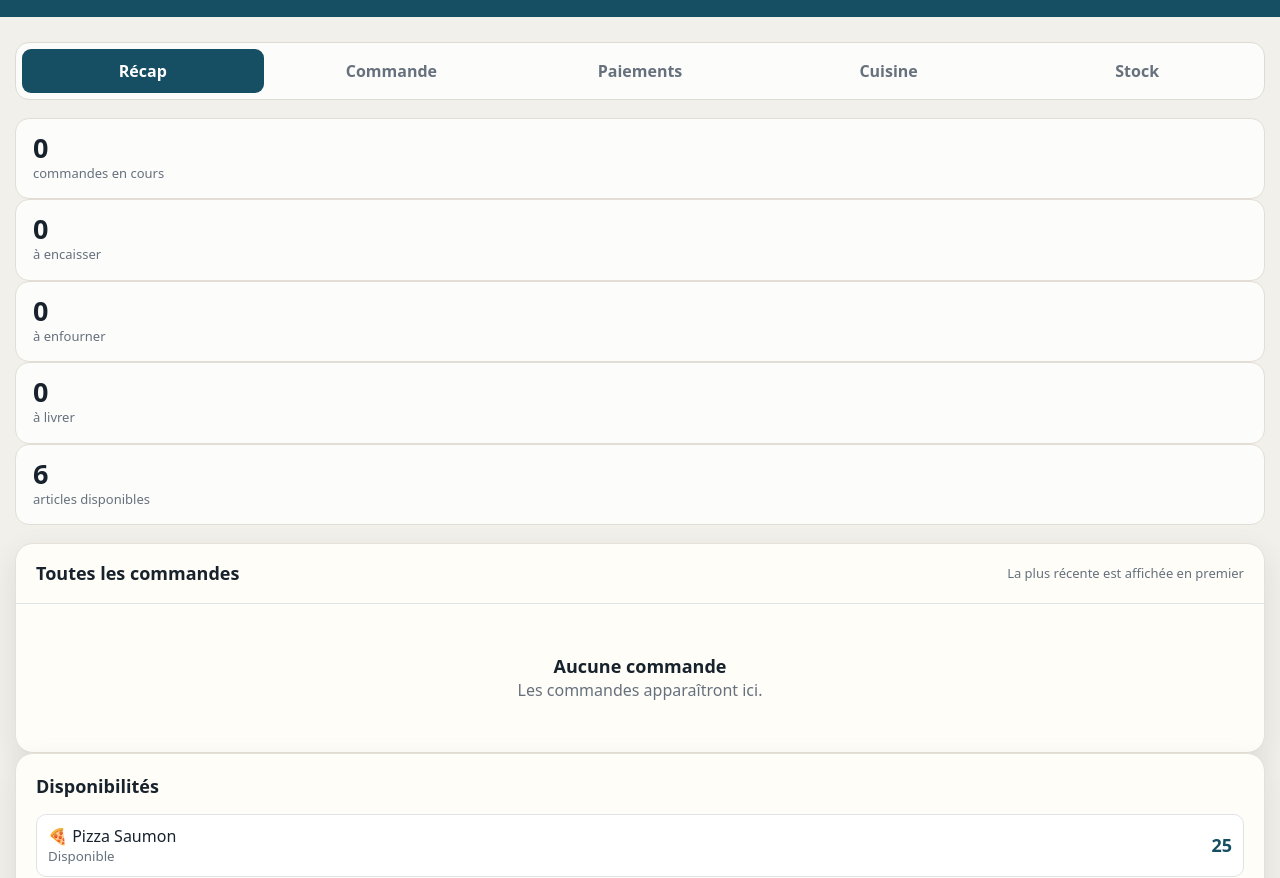
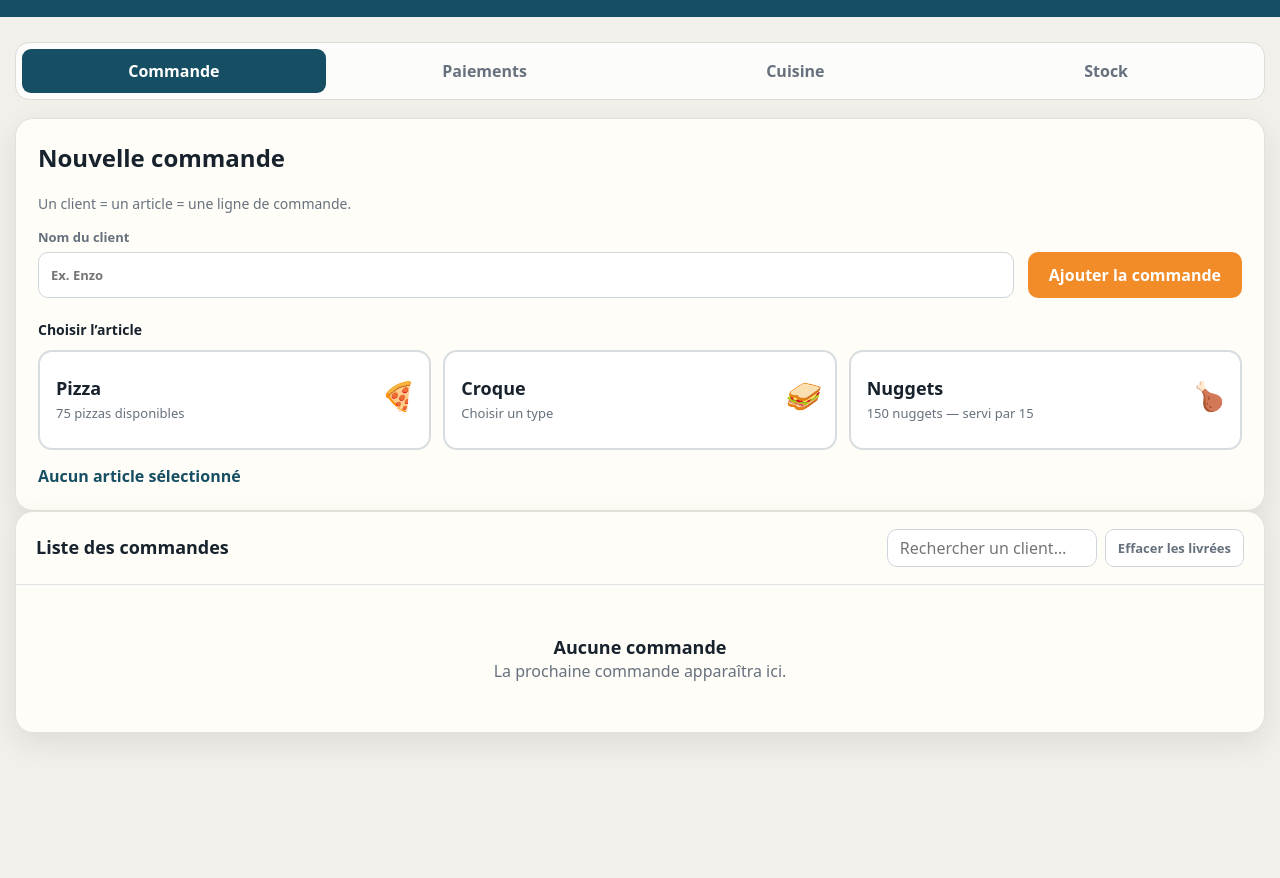
Before and after one commit to Enz5368/Kfet, a plain HTML site: page index.html in a window 1280 px wide. Shown: the part 74-952 px from the top of the page. After the commit the page ends 862 px from the top, so only its background shows below. Drawn offline with Linux system fonts and the light colour scheme.

Commit message:
Retire le récapitulatif global des onglets

```diff
--- a/index.html
+++ b/index.html
@@ -11,11 +11,9 @@
 <body>
   <header class="top"><div class="brand"><div class="logo">☕</div><div><h1>La Cafétéria</h1><p class="sub">Suivi des commandes</p></div></div><div id="clock"></div></header>
   <main>
-    <nav class="tabs"><button class="tab active" data-tab="recap">Récap</button><button class="tab" data-tab="orders">Commande</button><button class="tab" data-tab="payments">Paiements</button><button class="tab" data-tab="kitchen">Cuisine</button><button class="tab" data-tab="stock">Stock</button></nav>
-    <section class="stats active" data-pane="recap"><div class="stat"><b id="sActive">0</b><span>commandes en cours</span></div><div class="stat"><b id="sUnpaid">0</b><span>à encaisser</span></div><div class="stat"><b id="sOven">0</b><span>à enfourner</span></div><div class="stat"><b id="sDeliver">0</b><span>à livrer</span></div><div class="stat"><b id="sStock">0</b><span>articles disponibles</span></div></section>
-    <section class="recap active" data-pane="recap"><div class="panel"><div class="head"><h2>Toutes les commandes</h2><span>La plus récente est affichée en premier</span></div><div class="table-wrap"><table id="recapTable"><thead><tr><th>N°</th><th>Client</th><th>Commande</th><th>État</th></tr></thead><tbody id="recapList"></tbody></table><div id="recapEmpty" class="empty" hidden><b>Aucune commande</b>Les commandes apparaîtront ici.</div></div></div><aside class="panel side"><h2>Disponibilités</h2><div id="recapStock"></div></aside></section>
-    <section class="panel pad" data-pane="orders"><h2>Nouvelle commande</h2><p class="help">Un client = un article = une ligne de commande.</p><form id="orderForm"><div class="form-top"><label class="field">Nom du client<input id="client" type="text" placeholder="Ex. Enzo" required autocomplete="off"></label><button class="primary" type="submit">Ajouter la commande</button></div><p class="choice-title">Choisir l’article</p><div class="cards"><button class="choice" data-category="pizza" type="button"><i class="emoji">🍕</i><strong>Pizza</strong><span id="pizzaTotal"></span></button><button class="choice" data-category="croque" type="button"><i class="emoji">🥪</i><strong>Croque</strong><span id="croqueTotal"></span></button><button class="choice" data-product="nuggets" type="button"><i class="emoji">🍗</i><strong>Nuggets</strong><span id="nuggetTotal"></span></button></div><div id="pizzaPicker" class="picker" hidden><h3>Choisir la pizza</h3><p>Toutes les pizzas sont visibles ici.</p><div id="pizzaChoices" class="pizza-grid"></div></div><div id="croquePicker" class="picker" hidden><h3>Choisir le croque</h3><p>Les croques sont servis par 2.</p><div id="croqueChoices" class="pizza-grid"></div></div><p id="selection" class="selection">Aucun article sélectionné</p></form></section>
-    <section class="panel" data-pane="orders"><div class="head"><h2>Liste des commandes</h2><div class="tools"><input id="search" type="text" placeholder="Rechercher un client…"><button class="quiet" id="clearDone" type="button">Effacer les livrées</button></div></div><div class="table-wrap"><table id="ordersTable"><thead><tr><th>N°</th><th>Client</th><th>Commande</th><th>Payé</th><th>Enfourné</th><th>Livré</th><th></th></tr></thead><tbody id="orderList"></tbody></table><div id="orderEmpty" class="empty" hidden><b>Aucune commande</b>La prochaine commande apparaîtra ici.</div></div></section>
+    <nav class="tabs"><button class="tab active" data-tab="orders">Commande</button><button class="tab" data-tab="payments">Paiements</button><button class="tab" data-tab="kitchen">Cuisine</button><button class="tab" data-tab="stock">Stock</button></nav>
+    <section class="panel pad active" data-pane="orders"><h2>Nouvelle commande</h2><p class="help">Un client = un article = une ligne de commande.</p><form id="orderForm"><div class="form-top"><label class="field">Nom du client<input id="client" type="text" placeholder="Ex. Enzo" required autocomplete="off"></label><button class="primary" type="submit">Ajouter la commande</button></div><p class="choice-title">Choisir l’article</p><div class="cards"><button class="choice" data-category="pizza" type="button"><i class="emoji">🍕</i><strong>Pizza</strong><span id="pizzaTotal"></span></button><button class="choice" data-category="croque" type="button"><i class="emoji">🥪</i><strong>Croque</strong><span id="croqueTotal"></span></button><button class="choice" data-product="nuggets" type="button"><i class="emoji">🍗</i><strong>Nuggets</strong><span id="nuggetTotal"></span></button></div><div id="pizzaPicker" class="picker" hidden><h3>Choisir la pizza</h3><p>Toutes les pizzas sont visibles ici.</p><div id="pizzaChoices" class="pizza-grid"></div></div><div id="croquePicker" class="picker" hidden><h3>Choisir le croque</h3><p>Les croques sont servis par 2.</p><div id="croqueChoices" class="pizza-grid"></div></div><p id="selection" class="selection">Aucun article sélectionné</p></form></section>
+    <section class="panel active" data-pane="orders"><div class="head"><h2>Liste des commandes</h2><div class="tools"><input id="search" type="text" placeholder="Rechercher un client…"><button class="quiet" id="clearDone" type="button">Effacer les livrées</button></div></div><div class="table-wrap"><table id="ordersTable"><thead><tr><th>N°</th><th>Client</th><th>Commande</th><th>Payé</th><th>Enfourné</th><th>Livré</th><th></th></tr></thead><tbody id="orderList"></tbody></table><div id="orderEmpty" class="empty" hidden><b>Aucune commande</b>La prochaine commande apparaîtra ici.</div></div></section>
     <section class="panel" data-pane="payments"><div class="head"><h2>Poste paiements</h2><span>Cliquer dès que le client a payé</span></div><div class="table-wrap"><table id="payTable"><thead><tr><th>N°</th><th>Client</th><th>Commande</th><th>État</th></tr></thead><tbody id="payList"></tbody></table><div id="payEmpty" class="empty" hidden><b>Aucun paiement en attente</b></div></div></section>
     <section class="panel pad" data-pane="kitchen"><div class="head"><h2>Cuisine</h2><span>Chaque commande est rangée par type de produit</span></div><div class="kitchen-grid"><section class="kitchen-column"><h2>🍕 Pizzas</h2><div id="kPizza"></div></section><section class="kitchen-column"><h2>🥪 Croques</h2><div id="kCroque"></div></section><section class="kitchen-column"><h2>🍗 Nuggets</h2><div id="kNuggets"></div></section></div></section>
     <section class="panel" data-pane="stock"><div class="head"><h2>Stock et disponibilités</h2><span>Synchronisé automatiquement avec les commandes</span></div><form id="addPizza" class="stock-form"><label class="field">Nom de la nouvelle pizza<input id="newPizza" type="text" placeholder="Ex. Margherita" required></label><label class="field">Stock initial<input id="newPizzaQty" type="number" min="0" value="0" required></label><button class="primary" type="submit">Ajouter la pizza</button></form><div id="stockGrid" class="stock-grid"></div><p class="note">Les pizzas et nuggets retirent leur stock à la validation. Les croques se gèrent uniquement avec En stock / Pas en stock.</p></section>
@@ -39,8 +37,6 @@
     function render(){
       const q=$('#search').value.trim().toLocaleLowerCase('fr');const shown=orders.filter(o=>o.client.toLocaleLowerCase('fr').includes(q));
       $('#orderList').innerHTML=shown.map(o=>`<tr class="${o.delivered?'done-row':''}"><td class="num">${o.number}</td><td class="client"><strong>${esc(o.client)}</strong><small>${o.time}</small></td><td class="item">${esc(item(o))}</td><td>${o.paid?'✓ Payé':'En attente'}</td><td>${o.baked?'✓ Enfourné':'À préparer'}</td><td>${check(o,'delivered','Livré',!o.baked)}</td><td><button class="del" data-action="delete" data-id="${o.id}">×</button></td></tr>`).join('');$('#ordersTable').hidden=!shown.length;$('#orderEmpty').hidden=!!shown.length;
-      const active=orders.filter(o=>!o.delivered);$('#sActive').textContent=active.length;$('#sUnpaid').textContent=active.filter(o=>!o.paid).length;$('#sOven').textContent=active.filter(o=>!o.baked).length;$('#sDeliver').textContent=active.filter(o=>o.baked).length;$('#sStock').textContent=products().filter(p=>available(p.id)).length;
-      $('#recapList').innerHTML=orders.map(o=>`<tr class="${o.delivered?'done-row':''}"><td class="num">${o.number}</td><td class="client"><strong>${esc(o.client)}</strong><small>${o.time}</small></td><td class="item">${esc(item(o))}</td><td>${status(o)}</td></tr>`).join('');$('#recapTable').hidden=!orders.length;$('#recapEmpty').hidden=!!orders.length;
       const unpaid=orders.filter(o=>!o.paid&&!o.delivered);$('#payList').innerHTML=unpaid.map(o=>`<tr><td class="num">${o.number}</td><td class="client"><strong>${esc(o.client)}</strong><small>${o.time}</small></td><td class="item">${esc(item(o))}</td><td>${check(o,'paid','Marquer payé')}</td></tr>`).join('');$('#payTable').hidden=!unpaid.length;$('#payEmpty').hidden=!!unpaid.length;
       ['pizza','croque','nuggets'].forEach(type=>{$('#k'+type[0].toUpperCase()+type.slice(1)).innerHTML=orders.filter(o=>!o.delivered&&info(orderId(o)).type===type).map(o=>`<article class="ticket"><strong>${esc(o.client)}</strong><p>${esc(item(o))}</p>${check(o,'baked','Enfourné')}</article>`).join('')||'<p class="help">Aucune commande.</p>'});
       renderStock();renderChoices();
@@ -53,7 +49,7 @@
       $('#croqueChoices').innerHTML=['croqueChevre','croqueJambon'].map(id=>`<button class="pizza ${selected===id?'selected':''}" type="button" data-product="${id}" ${available(id)?'':'disabled'}><i class="emoji">🥪</i><strong>${info(id).name.replace('Croque ','').replace(' (×2)','')}</strong><span class="available">${available(id)?'✓ En stock':'❌ Pas en stock'}</span></button>`).join('');
       $('#selection').textContent=selected?'Sélection : '+info(selected).name:'Aucun article sélectionné';
     }
-    function renderStock(){const p=products();$('#stockGrid').innerHTML=p.map(x=>{const pizza=x.type==='pizza',croque=x.type==='croque';return`<article class="stock-card">${pizza?`<button class="del remove" data-remove="${x.id}" title="Supprimer">×</button><button class="quiet" data-rename="${x.id}" type="button">Renommer</button>`:''}<div class="stock-icon">${x.icon}</div><h3>${esc(x.name)}</h3>${croque?`<button class="toggle ${available(x.id)?'on':'off'}" data-toggle="${x.id}">${available(x.id)?'✓ En stock':'❌ Pas en stock'}</button>`:`<output class="stock-count">${Number(stock[x.id]||0)}</output><small>${pizza?'pizzas':'nuggets (servis par 15)'}</small><div class="stock-actions"><button data-stock="${x.id}" data-change="-1">−1</button><button data-stock="${x.id}" data-change="1">+1</button><button data-stock="${x.id}" data-change="10">+10</button></div>`}</article>`}).join('');$('#recapStock').innerHTML=p.map(x=>{const on=available(x.id),count=x.type==='croque'?(on?'En stock':'Indisponible'):Number(stock[x.id]||0),cl=!on?'out':(Number(count)<(x.type==='nuggets'?15:5)&&x.type!=='croque'?'low':'');return`<div class="stock-line ${cl}"><span>${x.icon} ${esc(x.name)}<small>${on?'Disponible':'Indisponible'}</small></span><b>${count}</b></div>`}).join('')}
+    function renderStock(){const p=products();$('#stockGrid').innerHTML=p.map(x=>{const pizza=x.type==='pizza',croque=x.type==='croque';return`<article class="stock-card">${pizza?`<button class="del remove" data-remove="${x.id}" title="Supprimer">×</button><button class="quiet" data-rename="${x.id}" type="button">Renommer</button>`:''}<div class="stock-icon">${x.icon}</div><h3>${esc(x.name)}</h3>${croque?`<button class="toggle ${available(x.id)?'on':'off'}" data-toggle="${x.id}">${available(x.id)?'✓ En stock':'❌ Pas en stock'}</button>`:`<output class="stock-count">${Number(stock[x.id]||0)}</output><small>${pizza?'pizzas':'nuggets (servis par 15)'}</small><div class="stock-actions"><button data-stock="${x.id}" data-change="-1">−1</button><button data-stock="${x.id}" data-change="1">+1</button><button data-stock="${x.id}" data-change="10">+10</button></div>`}</article>`}).join('')}
     function toast(msg){const t=$('#toast');t.textContent=msg;t.classList.add('show');clearTimeout(toast.t);toast.t=setTimeout(()=>t.classList.remove('show'),1800)}
     $('#orderForm').addEventListener('click',e=>{const category=e.target.closest('[data-category]');if(category){$('#pizzaPicker').hidden=category.dataset.category!=='pizza';$('#croquePicker').hidden=category.dataset.category!=='croque';return}const b=e.target.closest('[data-product]');if(b&&!b.disabled){selected=b.dataset.product;$('#pizzaPicker').hidden=!pizzas.some(p=>p.id===selected);$('#croquePicker').hidden=!selected.startsWith('croque');renderChoices()}});
     $('#orderForm').addEventListener('submit',e=>{e.preventDefault();const client=$('#client').value.trim();if(!client)return toast('Indique le nom du client');if(!selected)return toast('Choisis un article');if(!available(selected)){selected=null;render();return toast('Cet article n’est plus disponible')}const today=new Date().toLocaleDateString('fr-FR'),nums=orders.filter(o=>o.date===today).map(o=>o.number),label=info(selected).name;orders.unshift({id:Date.now(),number:nums.length?Math.max(...nums)+1:1,client,items:{[selected]:1},itemLabel:label,paid:false,baked:false,delivered:false,time:new Date().toLocaleTimeString('fr-FR',{hour:'2-digit',minute:'2-digit'}),date:today});if(!selected.startsWith('croque'))stock[selected]-=quantityFor(selected);save();$('#client').value='';selected=null;$('#pizzaPicker').hidden=true;$('#croquePicker').hidden=true;render();$('#client').focus();toast('Commande ajoutée, disponibilités mises à jour')});
```
